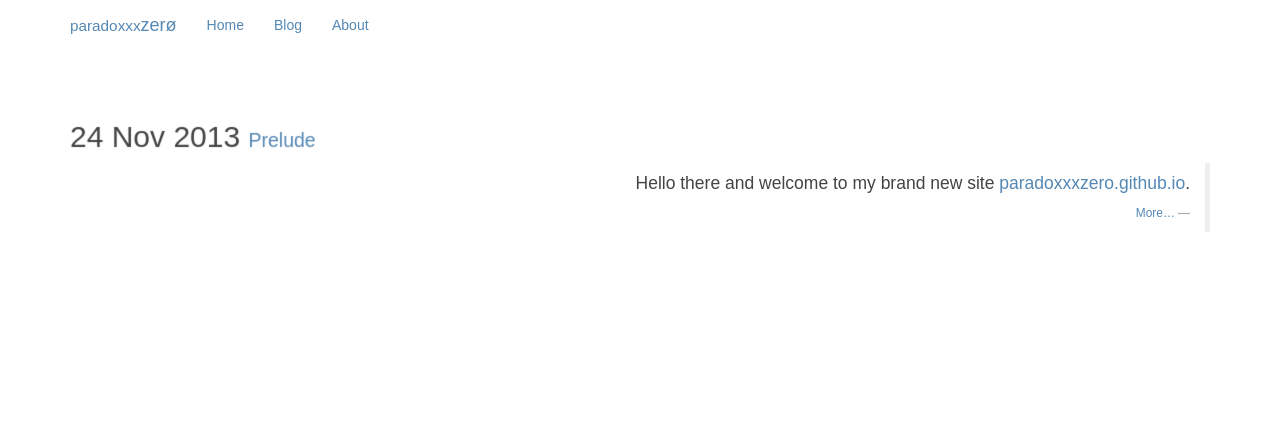
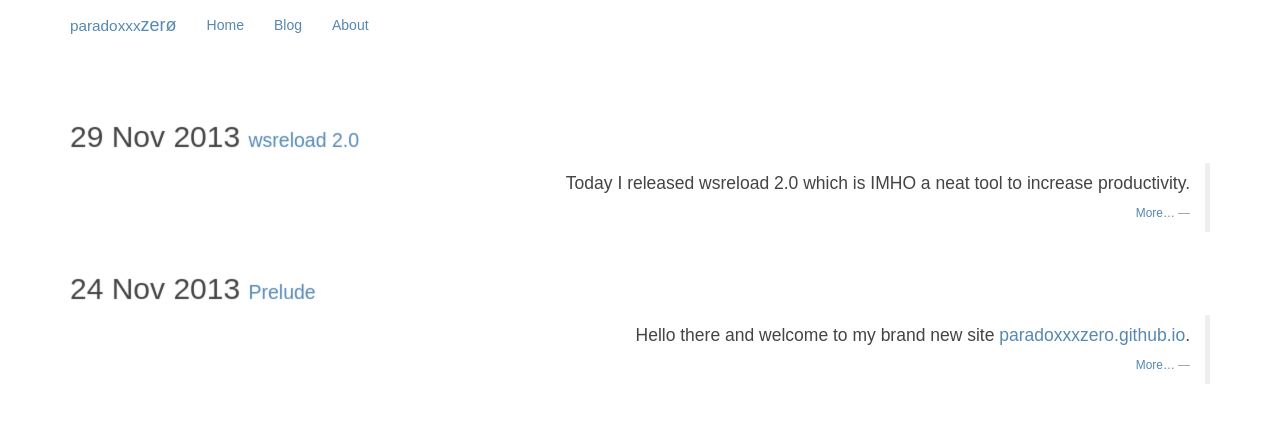
Before and after one commit to paradoxxxzero/paradoxxxzero.github.io, a Jekyll site: the page built from index.html, in a window 1280 px wide. Shown: the top 423 px of the page. Built offline with Jekyll 4.4.1, drawn with Linux system fonts in a browser that asks for light colours; some web fonts are replaced; Markdown is read by kramdown in place of the engine named in the settings; some of the changed lines change nothing that is shown.

Commit message:
Add wsreload post

```diff
--- /dev/null
+++ b/_posts/2013-11-29-wsreload.markdown
@@ -0,0 +1,107 @@
+---
+layout: post
+title:  "wsreload 2.0"
+categories: projects
+---
+
+Today I released wsreload 2.0 which is IMHO a neat tool to increase productivity.
+
+*NB: As it depends on inotify, it's only available on linux (if you are interested in making it work on other OS feel free to make a [pull request][code] :D)*
+
+*NB: As of now it is only compatible with google chrome / chromium. Nothing prevents it to work under other browsers though, except from the fact that someone has to port the [chrome extension code][] to his preferred browser again : [pull request][code] :)*
+
+### Reloading your tabs
+
+wsreload has one aim: making you forget about the `[F5]` key.
+
+#### file:// reloading
+
+Every local file opened in your browser with a 'file://' scheme will be automatically synchronize
+ed with the file.
+
+
+#### Selective tabs reloading
+
+But that's not all of it, wsreload comes with a handy executable: `wsreload` which can reload any tab matching a criteria when a file is modified.
+
+For example, I'm currently using it while writing the draft of this blog post.
+
+The following command:
+
+{% highlight bash %}
+$ wsreload --watch _site/ --url "http://localhost:4000/*"
+{% endhighlight %}
+
+ tells the browser to reload all tabs that match the following url pattern : `http://localhost:4000/*` whenever a file in the `_site/` directory is modified.
+(This is the directory in which jekyll generates this site.)
+With it my draft preview is automatically reloaded every time I save the markdown file
+(in conjunction with `jekill serve -w` which regenerates the site when a file change).
+
+The `wsreload` command comes with several matching criteria:
+
+{% highlight bash %}
+$  wsreload --help
+
+Reload all tabs matching query through websocket
+
+optional arguments:
+  -h, --help            show this help message and exit
+  --active ACTIVE       Whether the tabs are active in their windows.
+  --pinned PINNED       Whether the tabs are pinned.
+  --highlighted HIGHLIGHTED
+                        Whether the tabs are highlighted.
+  --status {loading,complete}
+                        Whether the tabs have completed loading.
+  --title TITLE         Match page titles against a pattern.
+  --url URL             Match tabs against a URL pattern.
+  --windowId WINDOWID   The ID of the parent window, or
+                        chrome.windows.WINDOW_ID_CURRENT for the current
+                        window.
+  --windowType {normal,popup,panel,app}
+                        The type of window the tabs are in.
+  --index INDEX         The position of the tabs within their windows.
+  --delay DELAY         Delay to wait before refreshing.
+  -H HOST, --host HOST
+  -P PORT, --port PORT
+  -E ENDPOINT, --endpoint ENDPOINT
+  --watch WATCH [WATCH ...]
+                        Tell the server to watch files and reload according to
+                        the other options
+  --unwatch UNWATCH [UNWATCH ...]
+                        Tell the server to unwatch the following files
+{% endhighlight %}
+
+These rules follow the [chrome extension api tabs query criteria][]
+
+### Installing it
+
+To forget about the `F5` key you have to install the wsreload library like any other python package:
+
+{% highlight bash %}
+$ pip install wsreload
+{% endhighlight %}
+
+Then start the server using:
+{% highlight bash %}
+$ wsreload-server&
+{% endhighlight %}
+
+or if you are using systemd:
+{% highlight bash %}
+$ wget https://github.com/paradoxxxzero/wsreload/raw/master/wsreload.service
+$ sudo mv wsreload.service /etc/systemd/system
+$ sudo systemctl enable wsreload
+$ sudo systemctl start wsreload
+{% endhighlight %}
+
+And finally just install the [wsreload chrome extension][] like any other chrome extension.
+That's it !
+
+
+In a following post I will write about the technical details behind all of this.
+
+
+[code]:http://github.com/paradoxxxzero/wsreload
+[chrome extension code]:http://github.com/paradoxxxzero/wsreload/tree/master/chrome-wsreload
+[chrome extension api tabs query criteria]:http://developer.chrome.com/extensions/tabs.html#method-query
+[wsreload chrome extension]:http://chrome.google.com/webstore/detail/wsreload/knefplbckfcppebehbomeankfgjalmak
--- a/css/main.css
+++ b/css/main.css
@@ -3,6 +3,10 @@ body {
   color: #444;
   -webkit-filter: grayscale(0.3);
   filter: grayscale(0.3);
+}
+
+nav.navbar {
+  background: white;
 }
 
 * {
```
